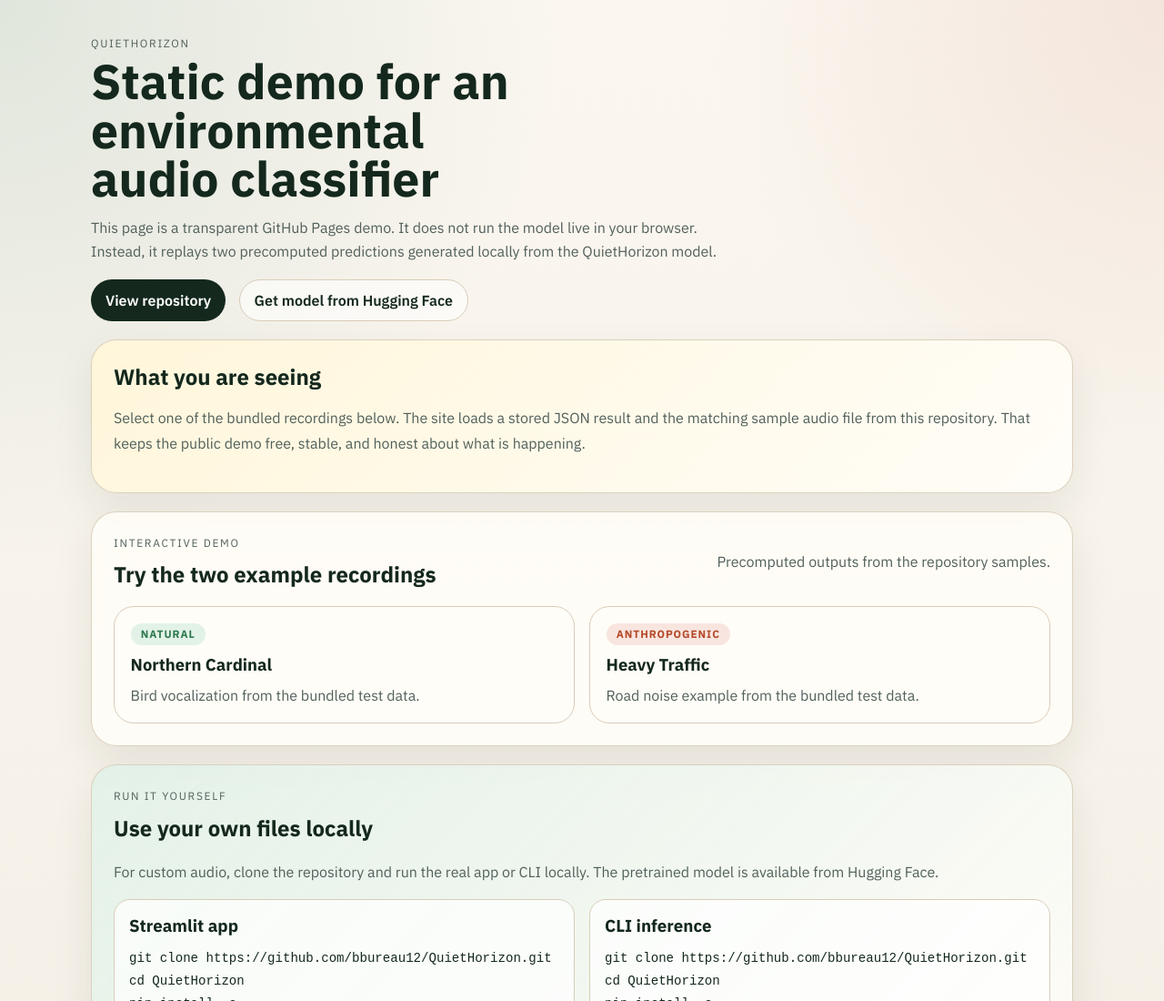
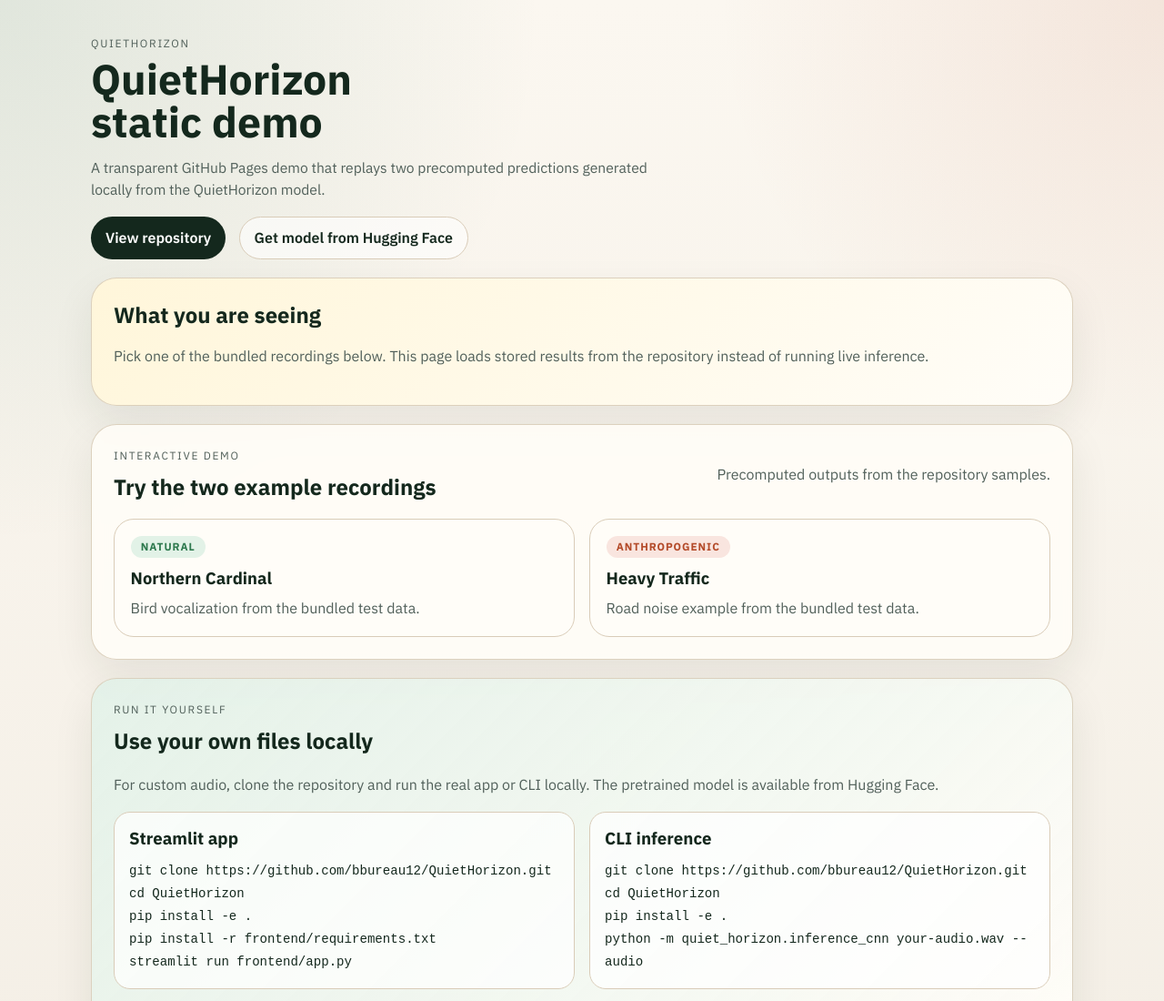
Before and after one commit to bbureau12/QuietHorizon, a plain HTML site: page docs/index.html in a window 1280 px wide. Shown: the top 1100 px of the page at 91% size. Drawn offline with Linux system fonts and the light colour scheme.

Commit message:
feat: Update README and demo page for clarity and improved layout

```diff
--- a/docs/index.html
+++ b/docs/index.html
@@ -13,10 +13,10 @@
   <header class="hero">
     <div class="container">
       <p class="eyebrow">QuietHorizon</p>
-      <h1>Static demo for an environmental audio classifier</h1>
+      <h1>QuietHorizon static demo</h1>
       <p class="hero-copy">
-        This page is a transparent GitHub Pages demo. It does not run the model live in your browser.
-        Instead, it replays two precomputed predictions generated locally from the QuietHorizon model.
+        A transparent GitHub Pages demo that replays two precomputed predictions generated locally from the
+        QuietHorizon model.
       </p>
       <div class="hero-actions">
         <a class="primary-link" href="https://github.com/bbureau12/QuietHorizon" target="_blank" rel="noopener">View repository</a>
@@ -29,8 +29,8 @@
     <section class="panel panel-warning">
       <h2>What you are seeing</h2>
       <p>
-        Select one of the bundled recordings below. The site loads a stored JSON result and the matching sample audio
-        file from this repository. That keeps the public demo free, stable, and honest about what is happening.
+        Pick one of the bundled recordings below. This page loads stored results from the repository instead of
+        running live inference.
       </p>
     </section>
 
--- a/docs/style.css
+++ b/docs/style.css
@@ -60,16 +60,16 @@
 
 .hero h1 {
   margin: 0;
-  max-width: 15ch;
-  font-size: clamp(2rem, 4.6vw, 3.35rem);
-  line-height: 1;
+  max-width: 11ch;
+  font-size: clamp(1.85rem, 4vw, 2.9rem);
+  line-height: 1.02;
 }
 
 .hero-copy {
-  max-width: 720px;
+  max-width: 660px;
   margin: 0.9rem 0 0;
-  font-size: 1rem;
-  line-height: 1.6;
+  font-size: 0.98rem;
+  line-height: 1.55;
   color: var(--muted);
 }
 
```
Also changed, not shown: 1 other file.
